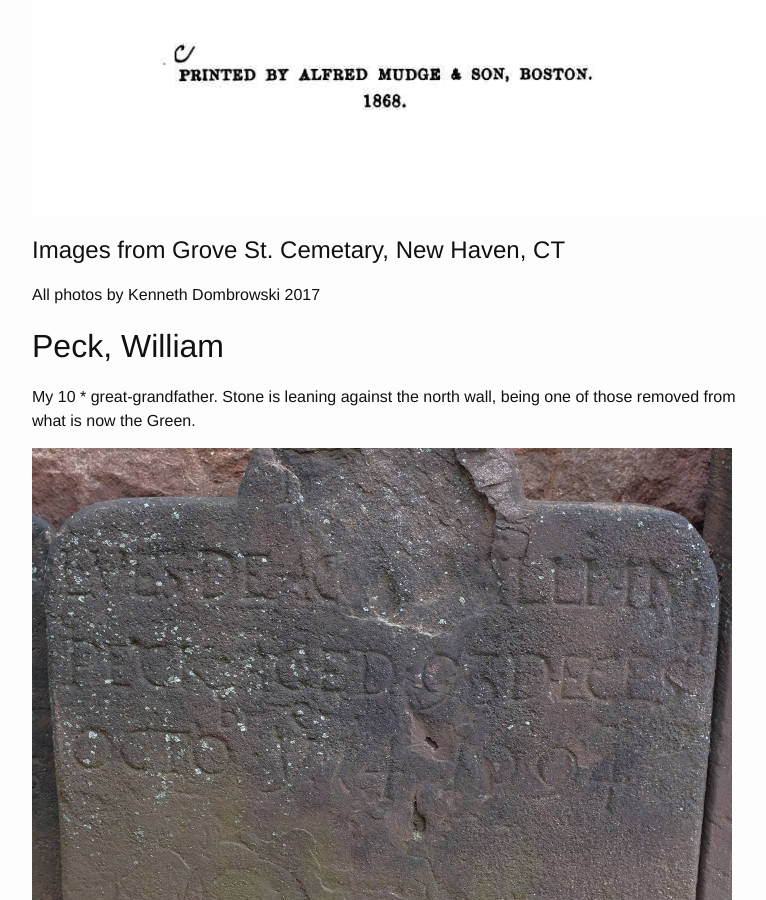
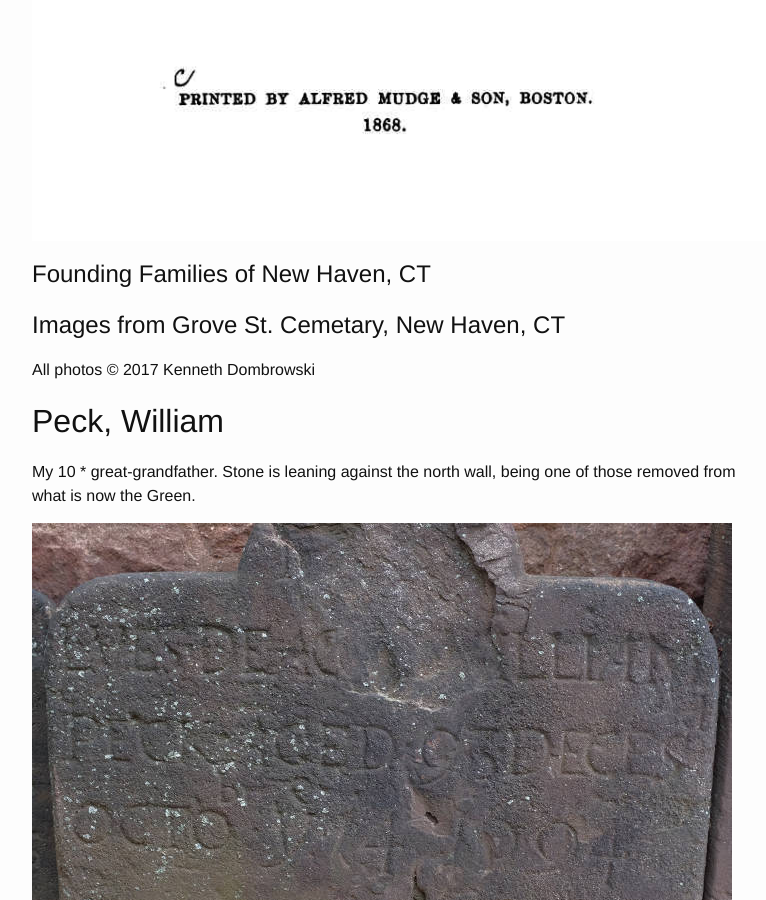
Before and after one commit to kennethd/kennethd.github.io, a Jekyll site: the page built from _posts/2019-04-10-parker-research.markdown, in a window 1280 px wide and 900 px high, scrolled down 2202 px. Shown: the whole window, without its empty margins (238-1004 px from the left). Built offline with Jekyll 4.4.1, drawn with Linux system fonts in a browser that asks for light colours; some of the changed text lies outside the part shown.

Commit message:
elevate palatines research to page, not include

```diff
--- a/_includes/genealogy_pages.html
+++ b/_includes/genealogy_pages.html
@@ -1,2 +1 @@
-
   * [Back to Genealogy Overview](/genealogy/2019/04/11/genealogy-research.html)
--- a/_posts/2019-04-08-babcock-research.markdown
+++ b/_posts/2019-04-08-babcock-research.markdown
@@ -10,5 +10,6 @@
 {% include genealogy_pages.html %}
 
 # Direct Babcock Ancestors
+![Direct Ancestors of the Babcock Line](/assets/genealogy/babcock.direct.ancestors.jpg)
 
-![Direct Ancestors of the Babcock Line](/assets/genealogy/babcock.direct.ancestors.jpg)
+# The Founding of Westerly
--- a/_posts/2019-04-10-parker-research.markdown
+++ b/_posts/2019-04-10-parker-research.markdown
@@ -20,9 +20,10 @@
 
 ![A Genialogical History of the Descendants of Joseph Peck](/assets/genealogy/peck.genealogical.history.joseph.jpg)
 
+# Founding Families of New Haven, CT
+
 # Images from Grove St. Cemetary, New Haven, CT
-
-All photos by Kenneth Dombrowski 2017
+All photos &copy; 2017 Kenneth Dombrowski
 
 ## Peck, William
 
```
Also changed, not shown: _posts/2019-04-06-winters-research.markdown (+7 -6 lines), _posts/2019-04-13-palatines.markdown (renamed from _includes/palatines.html, +16 -0 lines).
